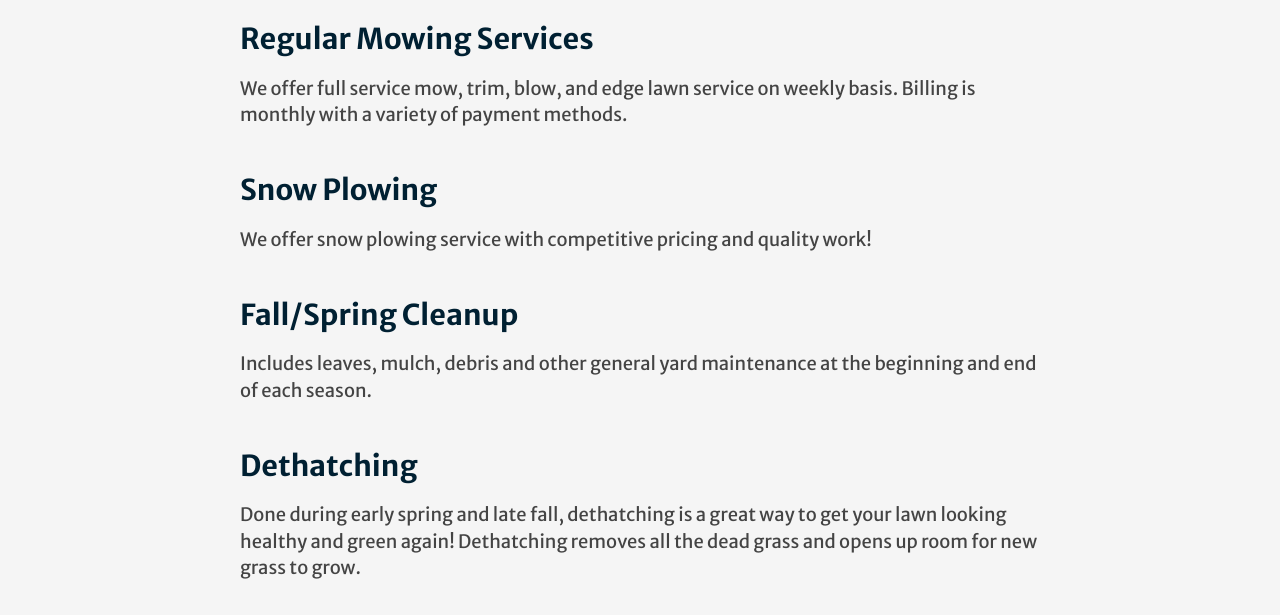
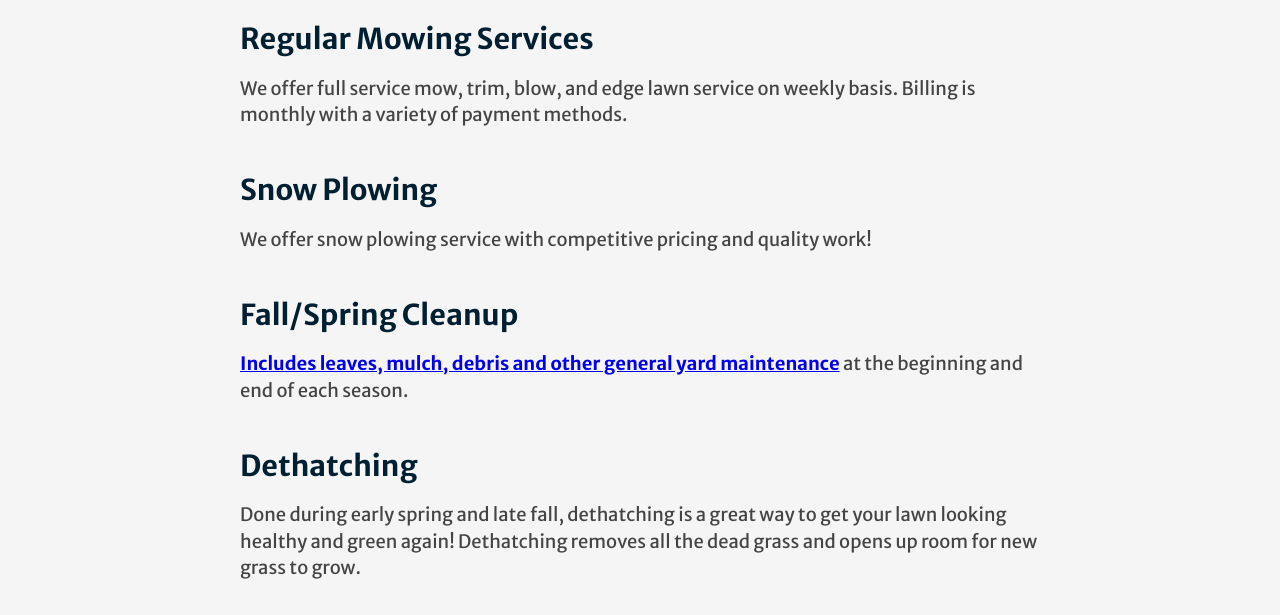
Before and after one commit to SamPrestoo/hausermowsnow, a plain HTML site: page services/services.html in a window 1280 px wide. Shown: the part 185-800 px from the top of the page. Drawn offline with Linux system fonts and the light colour scheme.

Commit message:
Update services.html

```diff
--- a/services/services.html
+++ b/services/services.html
@@ -52,7 +52,7 @@
                     <h4>Snow Plowing</h4>
                     <p>We offer snow plowing service with competitive pricing and quality work!</p>
                     <h4>Fall/Spring Cleanup</h4>
-                    <p>Includes leaves, mulch, debris and other general yard maintenance at the beginning and end of each season.</p>
+                    <p><a class="blog_links" href="../blog/blog_archive/fall_2024.html">Includes leaves, mulch, debris and other general yard maintenance</a> at the beginning and end of each season.</p>
                     <h4>Dethatching</h4>
                     <p>Done during early spring and late fall, dethatching is a great way to get your lawn looking healthy and green again! Dethatching removes all the dead grass and opens up room for new grass to grow.</p>
                 </div>
```
